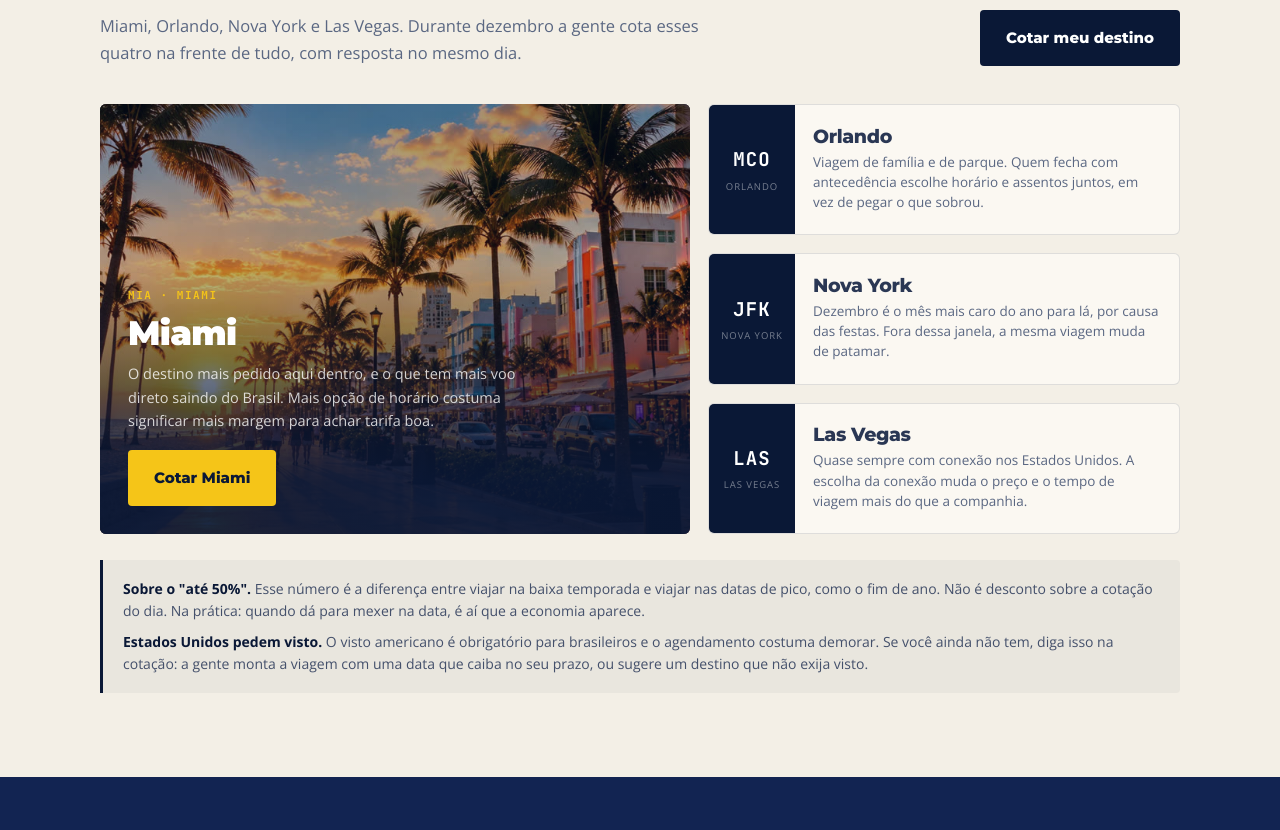
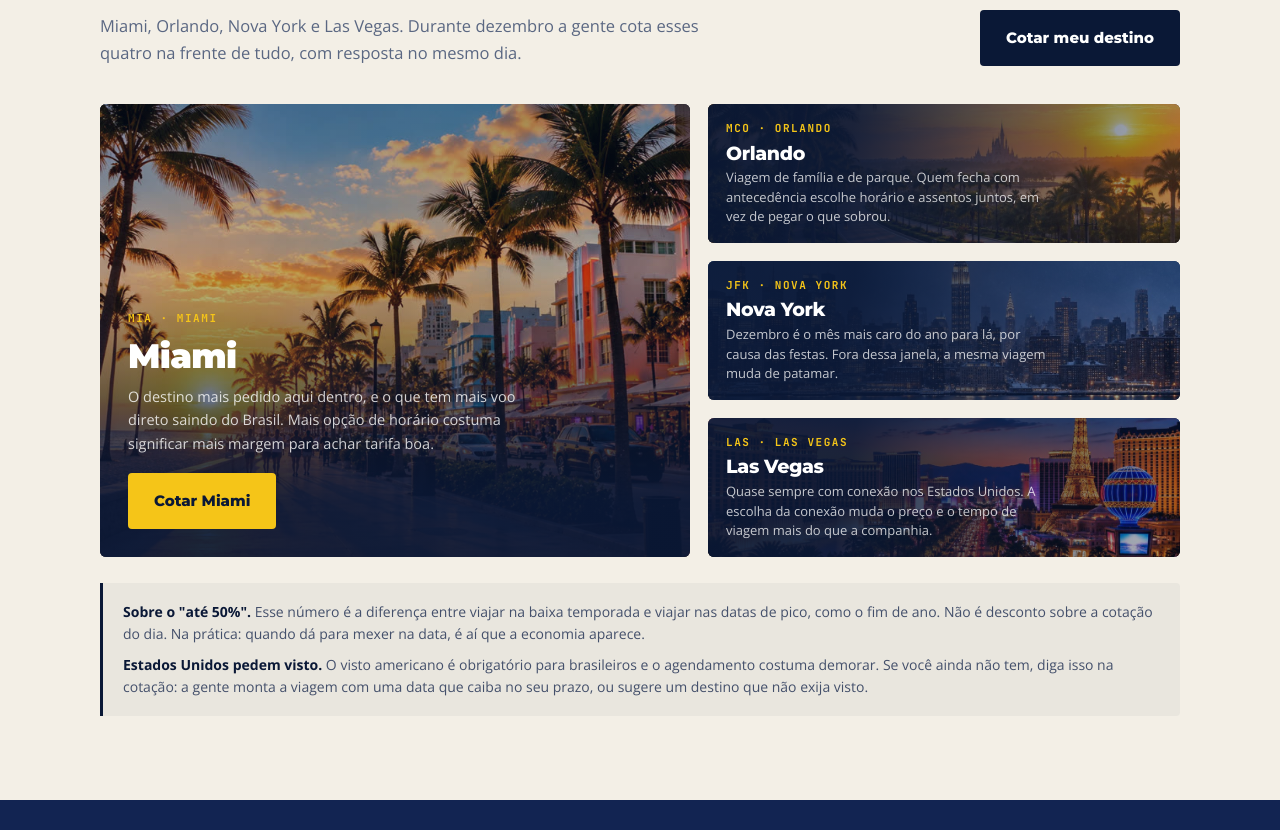
Before and after one commit to robertoberaldo133/onlifly, a plain HTML site: page index.html in a window 1280 px wide. Shown: the part 993-1823 px from the top of the page. Drawn offline with nearby package versions, Linux system fonts and the light colour scheme.

Commit message:
Adiciona as fotos de Orlando, Nova York e Las Vegas
Os tres stubs do bloco de dezembro passam a ter foto de fundo com
gradiente por cima, no mesmo tratamento do card do Miami. Imagens
geradas e convertidas para JPEG progressivo de ~1120px, entre 130 e
175 KB cada, com loading lazy e dimensoes declaradas.

Co-Authored-By: Claude Opus 5 <noreply@anthropic.com>

```diff
--- a/index.html
+++ b/index.html
@@ -157,17 +157,19 @@ h2{font-size:clamp(28px,4.4vw,44px);font-weight:800}
 .destaque-txt h3{font-size:34px;font-weight:900;margin:8px 0 10px}
 .destaque-txt p{margin:0 0 18px;color:rgba(255,255,255,.8);font-size:14.5px;max-width:420px}
 .stubs{display:flex;flex-direction:column;gap:18px}
-.stub{display:flex;background:var(--papel-2);border:1px solid var(--linha-papel);
-  border-radius:6px;overflow:hidden;flex:1;text-decoration:none;color:inherit;
-  transition:border-color .15s,transform .15s}
-.stub:hover{border-color:rgba(10,24,54,.4);transform:translateY(-2px)}
-.stub-cod{flex:0 0 86px;background:var(--tinta);color:var(--branco);
-  display:flex;flex-direction:column;align-items:center;justify-content:center;gap:3px}
-.stub-cod b{font-family:var(--mono);font-size:19px;font-weight:700;letter-spacing:.06em}
-.stub-cod span{font-size:9.5px;color:var(--txt-tenue);letter-spacing:.1em;text-transform:uppercase}
-.stub-txt{padding:16px 18px;display:flex;flex-direction:column;justify-content:center}
+.stub{position:relative;display:flex;align-items:flex-end;border-radius:6px;
+  overflow:hidden;flex:1;min-height:132px;text-decoration:none;color:var(--branco);
+  background:var(--tinta);transition:transform .15s}
+.stub:hover{transform:translateY(-2px)}
+.stub:hover .stub-foto{transform:scale(1.045)}
+.stub-foto{position:absolute;inset:0;width:100%;height:100%;object-fit:cover;
+  transition:transform .4s ease}
+.stub::after{content:'';position:absolute;inset:0;
+  background:linear-gradient(100deg,rgba(10,24,54,.93) 30%,rgba(10,24,54,.62) 62%,rgba(10,24,54,.3))}
+.stub-txt{position:relative;z-index:2;padding:16px 18px}
+.stub-txt .cod{color:var(--ouro);display:block;margin-bottom:6px}
 .stub-txt h3{font-size:19px;font-weight:800;margin-bottom:4px}
-.stub-txt p{margin:0;font-size:13.5px;color:#5A6782;line-height:1.5}
+.stub-txt p{margin:0;font-size:13px;color:rgba(255,255,255,.76);line-height:1.5;max-width:330px}
 .eua-nota{margin-top:26px;padding:18px 20px;background:rgba(10,24,54,.045);
   border-left:3px solid var(--tinta);border-radius:0 4px 4px 0}
 .eua-nota p{margin:0;font-size:14px;color:#44506B}
@@ -321,7 +323,7 @@ h2{font-size:clamp(28px,4.4vw,44px);font-weight:800}
       <div class="eua-cab">
         <div>
           <span class="selo-dez cod">Dezembro <b>·</b> Estados Unidos</span>
-          <h2>Os quatro destinos que mais<br>saem da nossa mesa</h2>
+          <h2>Os quatro destinos que<br>mais saem da nossa mesa</h2>
           <p class="sub">Miami, Orlando, Nova York e Las Vegas. Durante dezembro a gente cota esses quatro na frente de tudo, com resposta no mesmo dia.</p>
         </div>
         <a class="bt bt-escuro" href="#cotacao">Cotar meu destino</a>
@@ -340,22 +342,25 @@ h2{font-size:clamp(28px,4.4vw,44px);font-weight:800}
 
         <div class="stubs">
           <a class="stub" href="#cotacao">
-            <div class="stub-cod"><b>MCO</b><span>Orlando</span></div>
+            <img class="stub-foto" src="site-img/orlando.jpg" alt="Avenida arborizada de palmeiras em Orlando ao pôr do sol" width="1120" height="626" loading="lazy">
             <div class="stub-txt">
+              <span class="cod">MCO · Orlando</span>
               <h3>Orlando</h3>
               <p>Viagem de família e de parque. Quem fecha com antecedência escolhe horário e assentos juntos, em vez de pegar o que sobrou.</p>
             </div>
           </a>
           <a class="stub" href="#cotacao">
-            <div class="stub-cod"><b>JFK</b><span>Nova York</span></div>
+            <img class="stub-foto" src="site-img/novayork.jpg" alt="Skyline de Manhattan iluminado no fim de tarde de inverno" width="1120" height="626" loading="lazy">
             <div class="stub-txt">
+              <span class="cod">JFK · Nova York</span>
               <h3>Nova York</h3>
               <p>Dezembro é o mês mais caro do ano para lá, por causa das festas. Fora dessa janela, a mesma viagem muda de patamar.</p>
             </div>
           </a>
           <a class="stub" href="#cotacao">
-            <div class="stub-cod"><b>LAS</b><span>Las Vegas</span></div>
+            <img class="stub-foto" src="site-img/lasvegas.jpg" alt="Avenida de Las Vegas iluminada ao anoitecer" width="1120" height="626" loading="lazy">
             <div class="stub-txt">
+              <span class="cod">LAS · Las Vegas</span>
               <h3>Las Vegas</h3>
               <p>Quase sempre com conexão nos Estados Unidos. A escolha da conexão muda o preço e o tempo de viagem mais do que a companhia.</p>
             </div>
```
Also changed, not shown: site-img/lasvegas.jpg (added), site-img/novayork.jpg (added), site-img/orlando.jpg (added).
